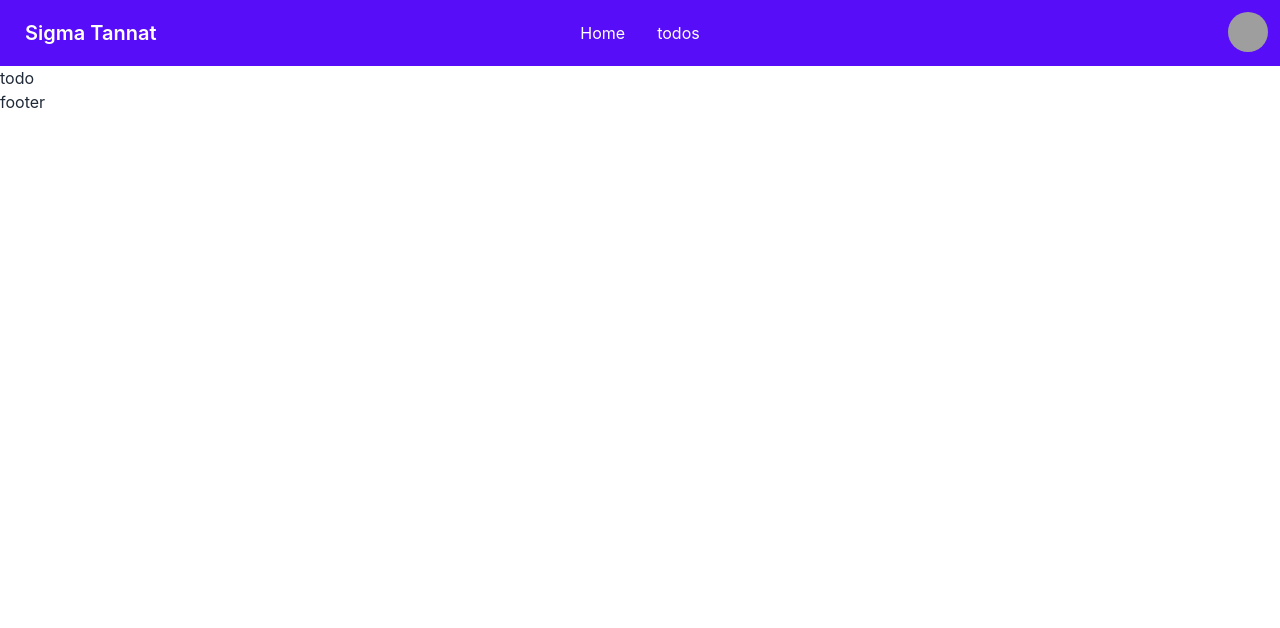
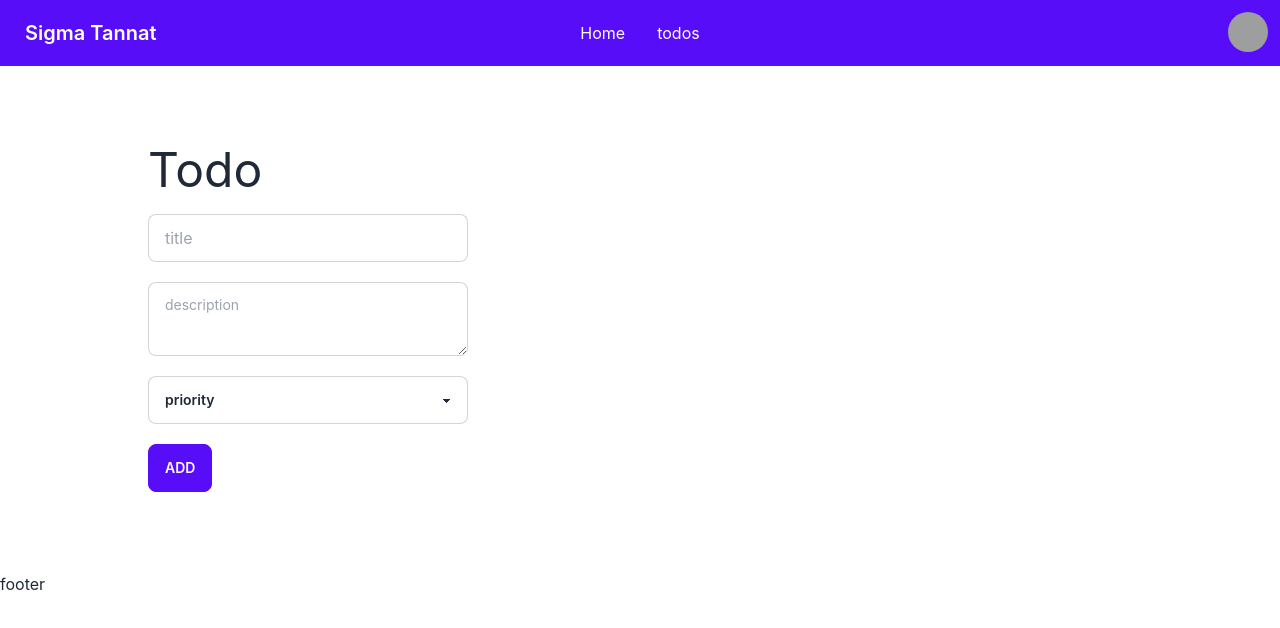
Before and after one commit to sajibur-dev/todo-client, a React (Create React App) app: page /todos in a window 1280 px wide. Shown: the top 628 px of the page. Built offline with nearby package versions, Linux system fonts and the light colour scheme; grey boxes are pictures that could not be loaded.

Commit message:
todo post is done

```diff
--- a/package.json
+++ b/package.json
@@ -11,6 +11,7 @@
     "react-dom": "^18.2.0",
     "react-router-dom": "^6.3.0",
     "react-scripts": "5.0.1",
+    "react-toastify": "^9.0.7",
     "web-vitals": "^2.1.4"
   },
   "scripts": {
--- a/src/Layout/Layout.jsx
+++ b/src/Layout/Layout.jsx
@@ -3,15 +3,18 @@ import NavBar from "../components/NavBar";
 import Footer from "../components/Footer";
 import Routers from "../Routers/Routers";
 import { BrowserRouter } from "react-router-dom";
+import { ToastContainer } from 'react-toastify';
+import 'react-toastify/dist/ReactToastify.css';
 
 const Layout = () => {
   return (
     <BrowserRouter>
       <div>
         <header>
+          <ToastContainer/>
           <NavBar />
         </header>
-        <main>
+        <main className="max-w-7xl mx-auto">
           <Routers />
         </main>
         <footer>
--- /dev/null
+++ b/src/pages/Todos/TodosPost/index.jsx
@@ -0,0 +1,78 @@
+import React from "react";
+import { useState } from "react";
+import {  toast } from 'react-toastify';
+
+
+
+const TodosPosts = () => {
+  const [todos, setTodos] = useState({});
+
+  const hanldeInput = (e) => {
+    setTodos({ ...todos, [e.target.name]: e.target.value });
+  };
+  const handleSubmit = (e) => {
+    e.preventDefault();
+    console.log(todos);
+    (async () => {
+      try {
+        const res = await fetch("http://localhost:5001/todo-server-5f960/us-central1/app/todo", {
+          method: "POST",
+          headers: {
+            'Content-type': 'application/json',
+          },
+          body: JSON.stringify(todos)
+        });
+        const data = await res.json();
+        console.log(data);
+        if(data.success){
+            toast.success(data.msg)
+        } else {
+            toast.error(data.msg)
+        }
+      } catch (err) {
+        console.log(err.message);
+      }
+    })()
+  };
+  console.log(todos);
+  return (
+      <form onSubmit={handleSubmit} className="space-y-5 ">
+        <div class="form-control w-full max-w-xs">
+          <input
+            type="text"
+            placeholder="title"
+            required
+            name="title"
+            onChange={(e) => hanldeInput(e)}
+            class="input input-bordered w-full max-w-xs"
+          />
+        </div>
+        <div class="form-control w-full max-w-xs">
+          <textarea
+            class="textarea textarea-bordered"
+            placeholder="description"
+            name="description"
+            onChange={(e) => hanldeInput(e)}
+          ></textarea>
+        </div>
+        <div class="form-control w-full max-w-xs">
+          <select
+            class="select select-bordered w-full max-w-xs"
+            name="priority"
+            required
+            onChange={(e) => hanldeInput(e)}
+          >
+            <option disabled selected>
+              priority
+            </option>
+            <option value="High">High</option>
+            <option value="Medium">Medium</option>
+            <option value="Low">Low</option>
+          </select>
+        </div>
+        <input type="submit" value="add" className="btn btn-primary" />
+      </form>
+  );
+};
+
+export default TodosPosts;
--- a/src/pages/Todos/index.jsx
+++ b/src/pages/Todos/index.jsx
@@ -1,11 +1,15 @@
-import React from 'react';
+import React from "react";
+import TodosPosts from "./TodosPost";
 
 const Todos = () => {
-    return (
-        <div>
-            <h1>todo</h1>
-        </div>
-    );
+  return (
+    <div className="w-4/5 mx-auto my-10 px-5 py-10">
+      <h1 className="text-5xl mb-5">Todo</h1>
+      <div>
+        <TodosPosts />
+      </div>
+    </div>
+  );
 };
 
 export default Todos;
```
Also changed, not shown: 1 other file (tests, documents, lock files or other folders).
